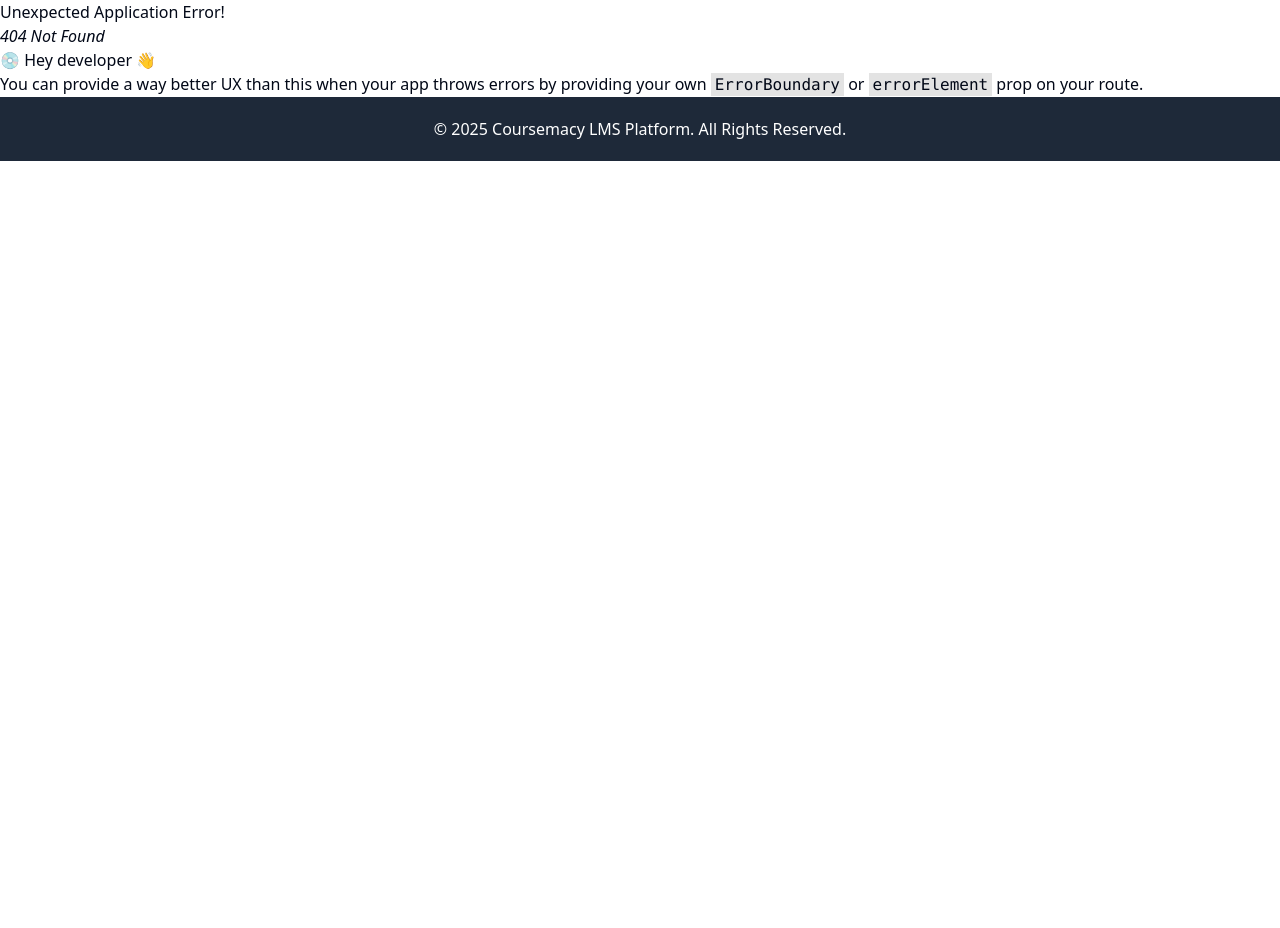
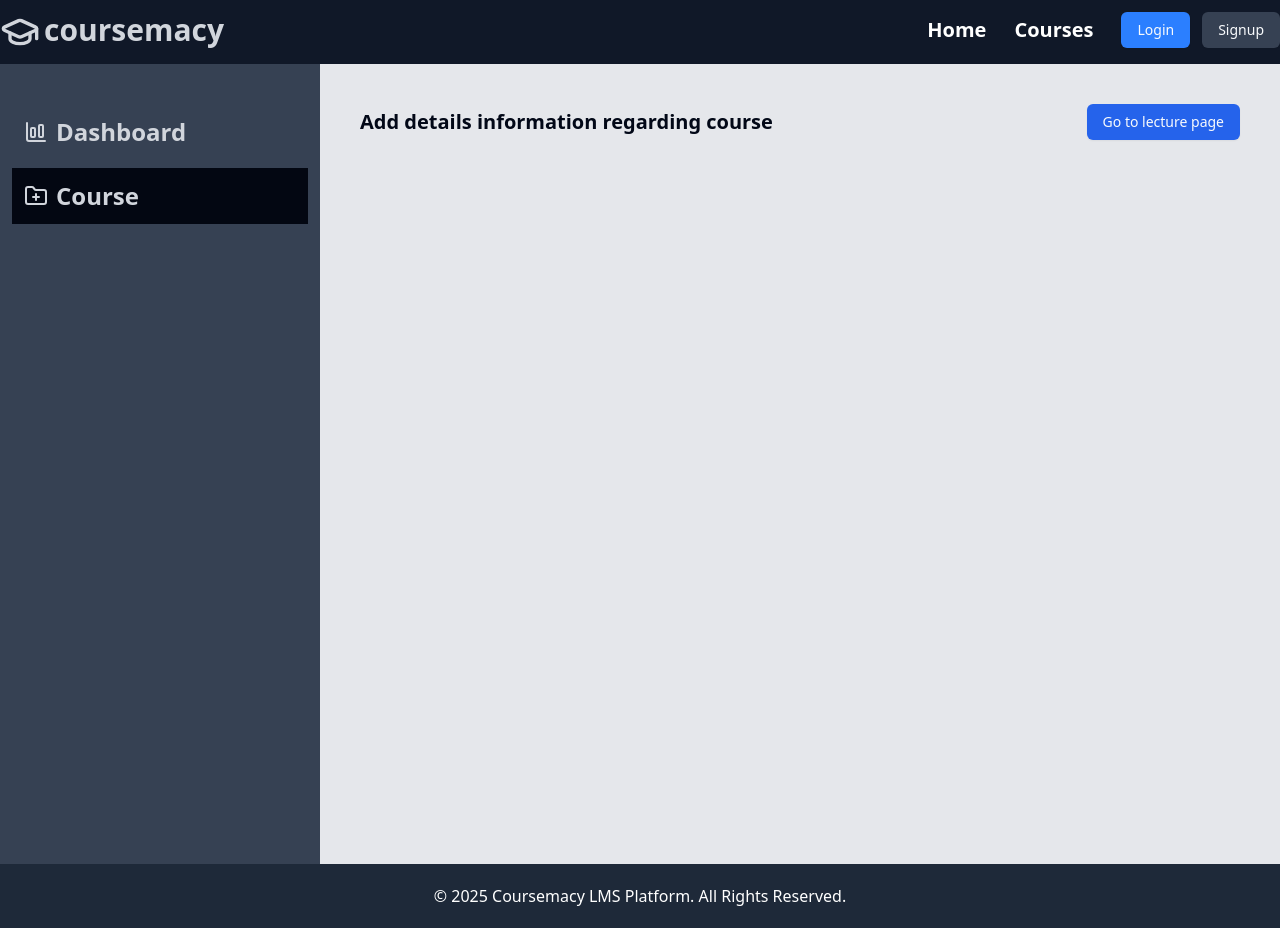
Before and after one commit to i-am-surovi/CourseMacy-First-Full-Stack-LMS-Project, a React (Vite) app in the folder Client/: page /admin/course/1 in a window 1280 px wide. Before the commit this address had no page. Before the commit the page ends 800 px from the top, so only its background shows below. Built offline with nearby package versions, Linux system fonts and the light colour scheme.

Commit message:
Course Edit Button Works

```diff
--- a/Client/src/App.jsx
+++ b/Client/src/App.jsx
@@ -13,6 +13,7 @@
 import Dashboard from "./Pages/admin/Dashboard";
 import Course from "./Pages/admin/Course";
 import CreateCourse from "./Pages/admin/CreateCourse";
+import UpdateCourse from "./Pages/admin/UpdateCourse";
 
 
 
@@ -52,6 +53,10 @@
       {
         path: "course/create",
         element: <CreateCourse/>
+      },
+      {
+        path: "course/:courseId",
+        element: <UpdateCourse/>
       }
     ]
   },
--- a/Client/src/Pages/admin/Course.jsx
+++ b/Client/src/Pages/admin/Course.jsx
@@ -18,26 +18,29 @@
 import { Edit } from "lucide-react";
 
 const Course = () => {
-  const navigate = useNavigate()
-  const dispatch = useDispatch()
-  const {course} = useSelector(store=>store.course)
-  useEffect(()=> {
-    const getCreatorCourse = async ()=> {
+  const navigate = useNavigate();
+  const dispatch = useDispatch();
+  const { course } = useSelector((store) => store.course);
+  useEffect(() => {
+    const getCreatorCourse = async () => {
       try {
-        const res = await axios.get('http://localhost:8000/api/v1/course/', {withCredentials:true})
-        if(res.data.success){
-          dispatch(setCourse(res.data.courses))
+        const res = await axios.get("http://localhost:8000/api/v1/course/", {
+          withCredentials: true,
+        });
+        if (res.data.success) {
+          dispatch(setCourse(res.data.courses));
         }
       } catch (error) {
         console.log(error);
-
       }
-    }
-    getCreatorCourse()
-  })
+    };
+    getCreatorCourse();
+  });
   return (
     <div className="md:p-10 p-4 w-full h-screen">
-      <Button className="bg-blue-500" onClick={()=>navigate('create')}>Create Course</Button>
+      <Button className="bg-blue-500" onClick={() => navigate("create")}>
+        Create Course
+      </Button>
       <Table className="mt-10">
         <TableCaption>A list of your recent courses.</TableCaption>
         <TableHeader>
@@ -52,7 +55,7 @@
           {course?.map((course) => (
             <TableRow key={course._id}>
               <TableCell className="md:w-[300px] flex items-center gap-2">
-                <img src={course?.courseThumbnail} alt="Thumbnail"/>
+                <img src={course?.courseThumbnail} alt="Thumbnail" />
                 {course.courseTitle}
               </TableCell>
 
@@ -61,12 +64,20 @@
               </TableCell>
 
               <TableCell className="text-center">
-                <Badge className={course.isPublished ? "bg-green-400" : "bg-red-400"}>
-                  {course.isPublished ? "Published":"Draft"}
+                <Badge
+                  className={course.isPublished ? "bg-green-400" : "bg-red-400"}
+                >
+                  {course.isPublished ? "Published" : "Draft"}
                 </Badge>
               </TableCell>
-              <TableCell className="text-right"><Button variant="ghost"><Edit/></Button></TableCell>
-
+              <TableCell className="text-right">
+                <Button
+                  variant="ghost"
+                  onClick={() => navigate(`/admin/course/${course._id}`)}
+                >
+                  <Edit />
+                </Button>
+              </TableCell>
             </TableRow>
           ))}
         </TableBody>
--- /dev/null
+++ b/Client/src/Pages/admin/UpdateCourse.jsx
@@ -0,0 +1,18 @@
+import { Button } from '@/components/ui/button'
+import React from 'react'
+import { Link } from 'react-router-dom'
+
+const UpdateCourse = () => {
+  return (
+    <div className='md:p-10 p-4'>
+      <div className='flex items-center justify-between mb-5'>
+        <h1 className='font-bold text-xl'>Add details information regarding course</h1>
+        <Link to="lecture">
+           <Button className="hover:text-blue-600">Go to lecture page</Button>
+        </Link>
+      </div>
+    </div>
+  )
+}
+
+export default UpdateCourse
```
Also changed, not shown: Client/src/Pages/admin/CourseTab.jsx (added).
